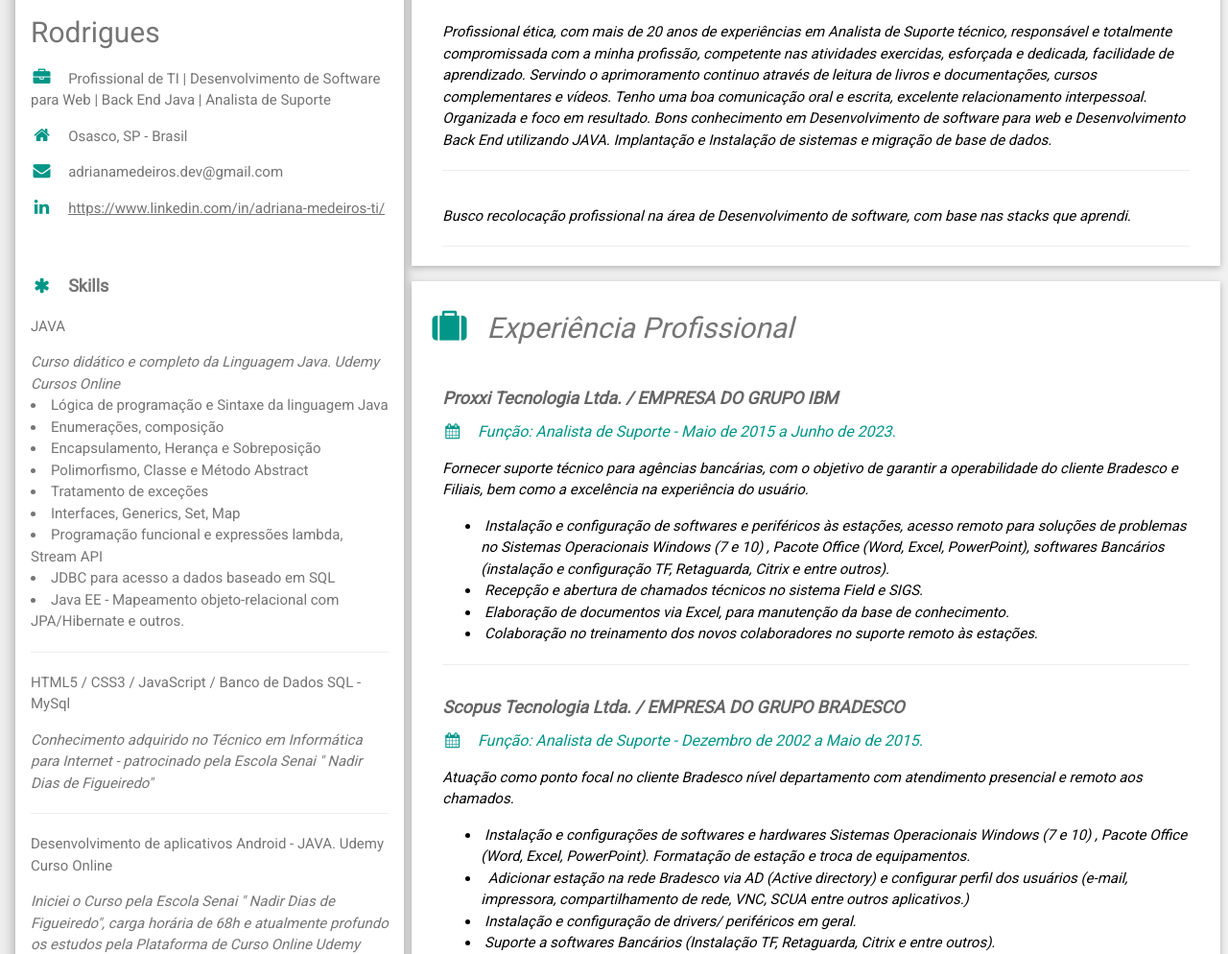
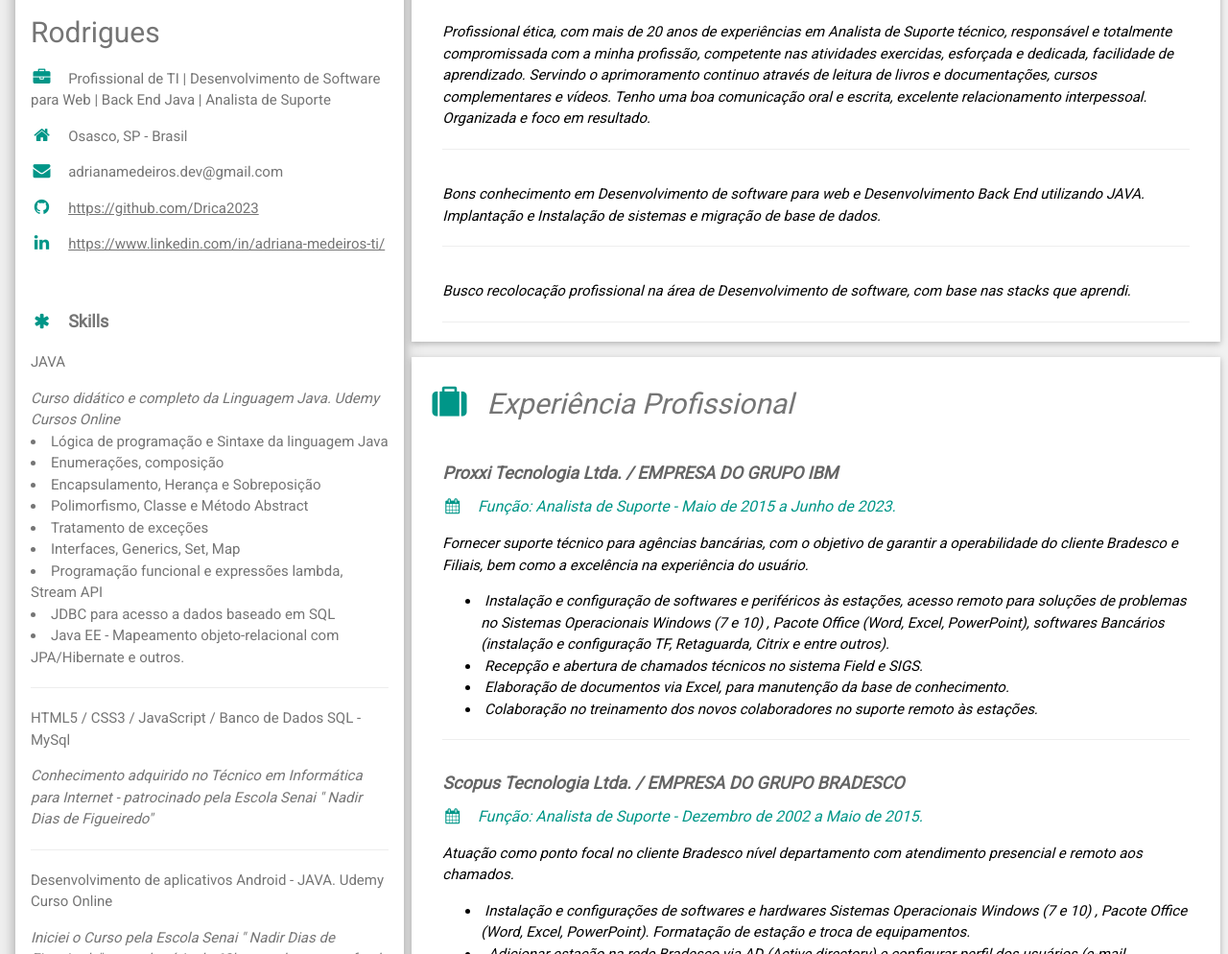
Before and after one commit to Drica2023/Meus-Projetos-, a plain HTML site: page CV.html in a window 1280 px wide. Shown: the part 106-1100 px from the top of the page at 96% size. Drawn offline with nearby package versions, Linux system fonts and the light colour scheme.

Commit message:
adicionado o link do gitHub e reorganizado o sobre mim

```diff
--- a/CV.html
+++ b/CV.html
@@ -47,6 +47,7 @@
             <p><i class="fa fa-briefcase fa-fw w3-margin-right w3-large w3-text-teal"></i>Profissional de TI | Desenvolvimento de Software para Web | Back End Java | Analista de Suporte</p>
             <p><i class="fa fa-home fa-fw w3-margin-right w3-large w3-text-teal"></i>Osasco, SP - Brasil</p>
             <p><i class="fa fa-envelope fa-fw w3-margin-right w3-large w3-text-teal"></i>adrianamedeiros.dev@gmail.com</p>
+            <p><i class="fa fa-github fa-fw w3-margin-right w3-large w3-text-teal"></i><a href="https://github.com/Drica2023">https://github.com/Drica2023</a></p>
             <p><i class="fa fa-linkedin fa-fw w3-margin-right w3-large w3-text-teal"></i><a href="https://www.linkedin.com/in/adriana-medeiros-ti/">https://www.linkedin.com/in/adriana-medeiros-ti/</a></p>
             <br>
 
@@ -152,13 +153,16 @@
           <h2 class="w3-text-grey w3-padding-16"><i
               class="fa fa-user fa-fw w3-margin-right w3-xxlarge w3-text-teal"></i>Sobre mim</h2>
           <div class="w3-container">
-
             <p>Profissional ética, com mais de 20 anos de experiências em Analista de Suporte técnico, responsável e totalmente compromissada com a minha profissão, competente nas atividades exercidas, esforçada e dedicada, facilidade de aprendizado. Servindo o aprimoramento continuo através de leitura de livros e documentações, cursos complementares e vídeos. Tenho uma boa comunicação oral e escrita, excelente relacionamento interpessoal. Organizada e foco em resultado.
-              Bons conhecimento em Desenvolvimento de software para web e Desenvolvimento Back End utilizando JAVA. Implantação e Instalação de sistemas e migração de base de dados.</p>
             <hr>
           </div>
+
           <div class="w3-container">
+            <p>Bons conhecimento em Desenvolvimento de software para web e Desenvolvimento Back End utilizando JAVA. Implantação e Instalação de sistemas e migração de base de dados.</p>
+            <hr>
+          </div>
 
+          <div class="w3-container">
             <p>Busco recolocação profissional na área de Desenvolvimento de software, com base nas stacks que aprendi. </p>
             <hr>
           </div>
```
